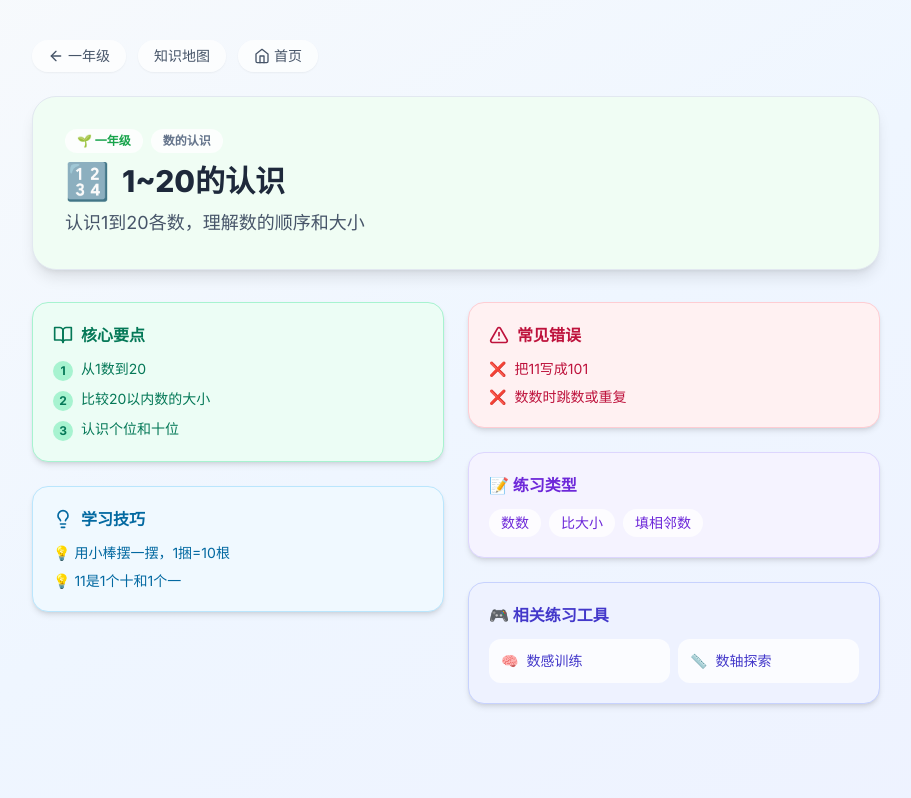
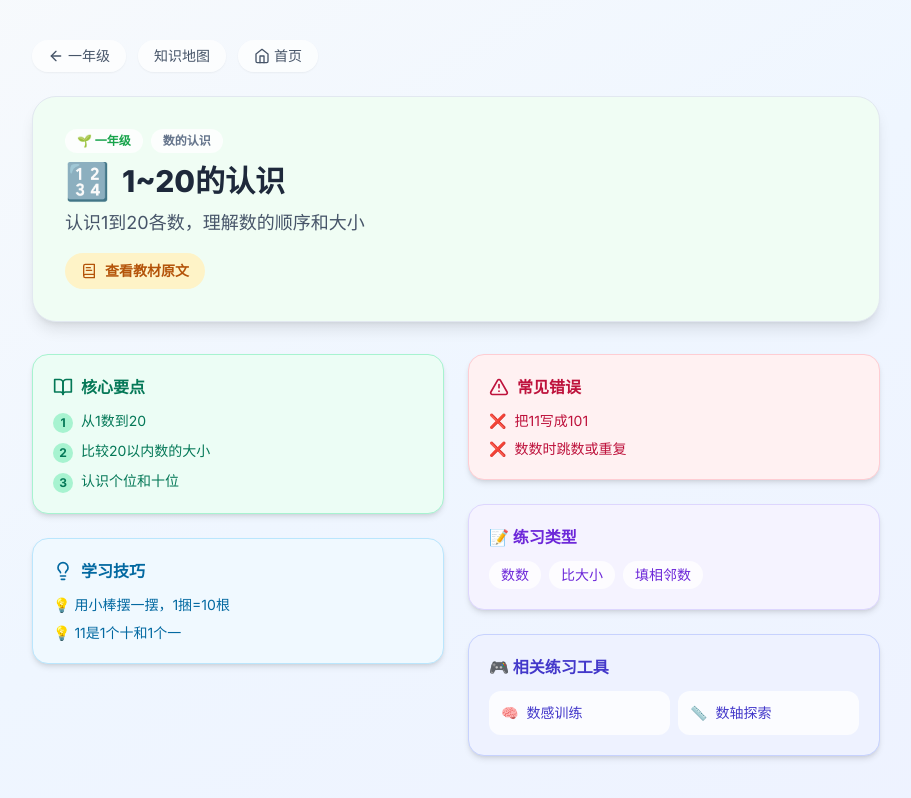
Before and after one commit to Kalin-Youen/math-fun, a Next.js app: page /topic/g1-1-20 in a window 1280 px wide. Shown: the whole page, without its empty margins (184-1095 px from the left). Built offline with nearby package versions, Linux system fonts and the light colour scheme.

Commit message:
Add textbook button

```diff
--- a/app/topic/[slug]/TopicPageClient.tsx
+++ b/app/topic/[slug]/TopicPageClient.tsx
@@ -2,7 +2,7 @@
 
 import Link from 'next/link'
 import { useParams } from 'next/navigation'
-import { Home, ArrowLeft, Lightbulb, AlertTriangle, BookOpen } from 'lucide-react'
+import { Home, ArrowLeft, Lightbulb, AlertTriangle, BookOpen, BookText } from 'lucide-react'
 import { getTopicBySlug, GRADES } from '@/lib/curriculum'
 
 export default function TopicPageClient() {
@@ -66,6 +66,17 @@ export default function TopicPageClient() {
             <h1 className="text-3xl font-extrabold text-slate-800">{topic.title}</h1>
           </div>
           <p className="mt-2 text-lg text-slate-600">{topic.desc}</p>
+
+          {/* 教材原文入口 */}
+          {topic.textbookContent && (
+            <Link
+              href={`/textbook/${slug}`}
+              className="mt-4 inline-flex items-center gap-2 rounded-full bg-amber-100 px-4 py-2 text-sm font-bold text-amber-700 transition hover:bg-amber-200"
+            >
+              <BookText className="h-4 w-4" />
+              查看教材原文
+            </Link>
+          )}
         </header>
 
         <div className="grid gap-6 lg:grid-cols-2">
```
